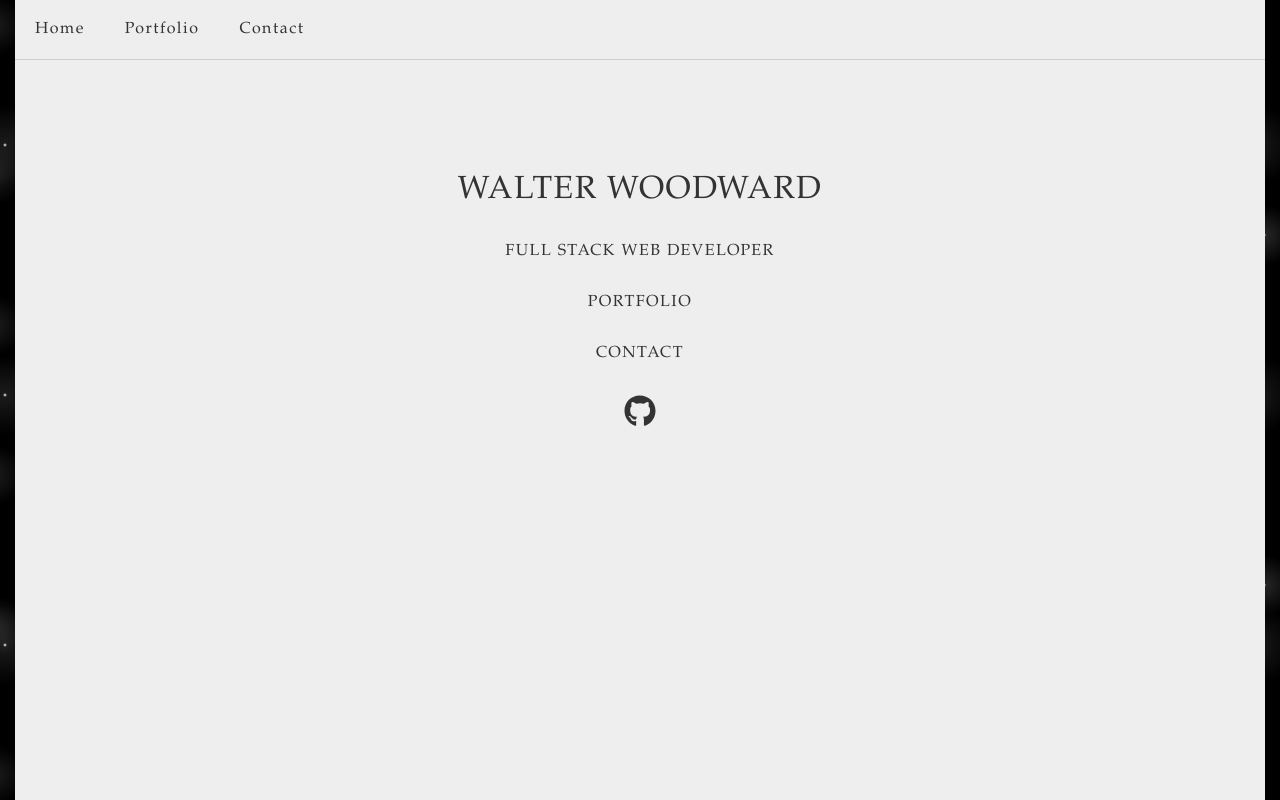
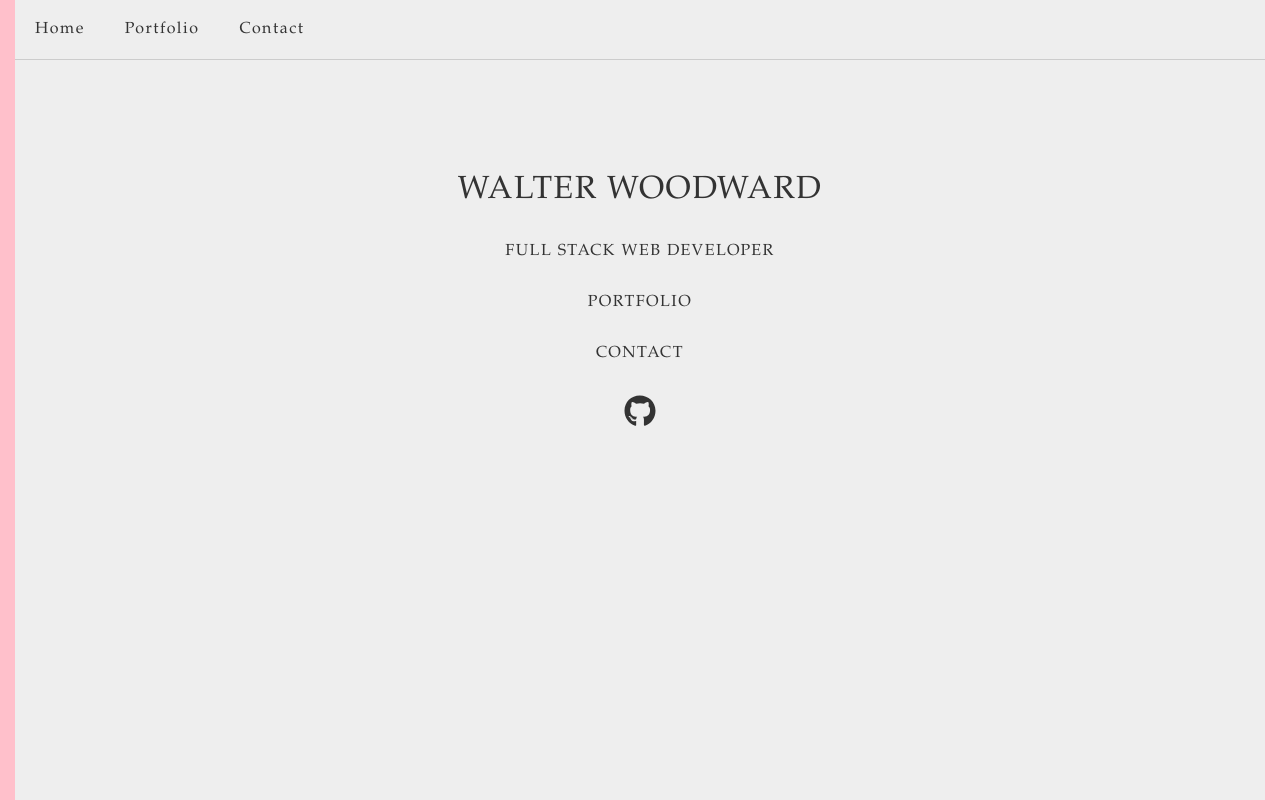
Before and after one commit to waltersgwoodward/portfolio, a React (Create React App) app: page / in a window 1280 px wide. Built offline with nearby package versions, Linux system fonts and the light colour scheme.

Commit message:
testing origin of backkground color when dragging beyond limit on mobile

```diff
--- a/src/css/index.css
+++ b/src/css/index.css
@@ -2,6 +2,10 @@
   -webkit-box-sizing: border-box;
   -moz-box-sizing: border-box;
   box-sizing: border-box;
+}
+
+html {
+  background: pink;
 }
 
 body {
@@ -149,13 +153,13 @@ input:focus {
   padding: 100px 0px;
   border: 1px solid #ccc;
   border-width: 0px 1px 0px 0px;
-  animation-name: slide-menu-u5wzyil;
+  animation-name: slide-menu-u5wzym4;
   animation-duration: 0.2s;
   animation-fill-mode: forwards;
   animation-timing-function: ease-in;
   animation-delay: 0s;
 }
-@keyframes slide-menu-u5wzyil {
+@keyframes slide-menu-u5wzym4 {
   from {
     width: 0;
   }
@@ -167,14 +171,14 @@ input:focus {
 .dropdown__overlay {
   height: 100%;
   width: 20%;
-  animation-name: fade-in-u5wzyj5;
+  animation-name: fade-in-u5wzymt;
   animation-duration: 0.5s;
   animation-delay: 0.4s;
   animation-fill-mode: forwards;
   animation-timing-function: ease-in;
   background: none;
 }
-@keyframes fade-in-u5wzyj5 {
+@keyframes fade-in-u5wzymt {
   from {
     background: none;
   }
--- a/src/scss/base/_base.scss
+++ b/src/scss/base/_base.scss
@@ -1,15 +1,17 @@
 @use "sass:color";
+
+html {
+    background: pink;
+}
 
 body {
     max-width: $body__max-width;
     margin: 0px auto;
-    background-color:#000;
-
-    background-image:
-    radial-gradient(#fff, rgba(#fff,.2) 2px, transparent 40px),
-    radial-gradient(#fff, rgba(#fff,.15) 1px, transparent 30px),
-    radial-gradient(#fff, rgba(#fff,.1) 2px, transparent 40px),
-    radial-gradient(rgba(#fff,.4), rgba(#fff,.1) 2px, transparent 30px);
+    background-color: #000;
+    background-image: radial-gradient(#fff, rgba(#fff, 0.2) 2px, transparent 40px),
+        radial-gradient(#fff, rgba(#fff, 0.15) 1px, transparent 30px),
+        radial-gradient(#fff, rgba(#fff, 0.1) 2px, transparent 40px),
+        radial-gradient(rgba(#fff, 0.4), rgba(#fff, 0.1) 2px, transparent 30px);
     background-size: 550px 550px, 350px 350px, 250px 250px, 150px 150px;
     background-position: 0 0, 40px 60px, 130px 270px, 70px 100px;
     font-size: 16px;
@@ -39,7 +41,7 @@ a {
         color: #888;
     }
     touch-action: manipulation;
-    -webkit-tap-highlight-color: rgba(0,0,0,0);
+    -webkit-tap-highlight-color: rgba(0, 0, 0, 0);
 }
 
 textarea,
```
Also changed, not shown: 1 other file (tests, documents, lock files or other folders).
